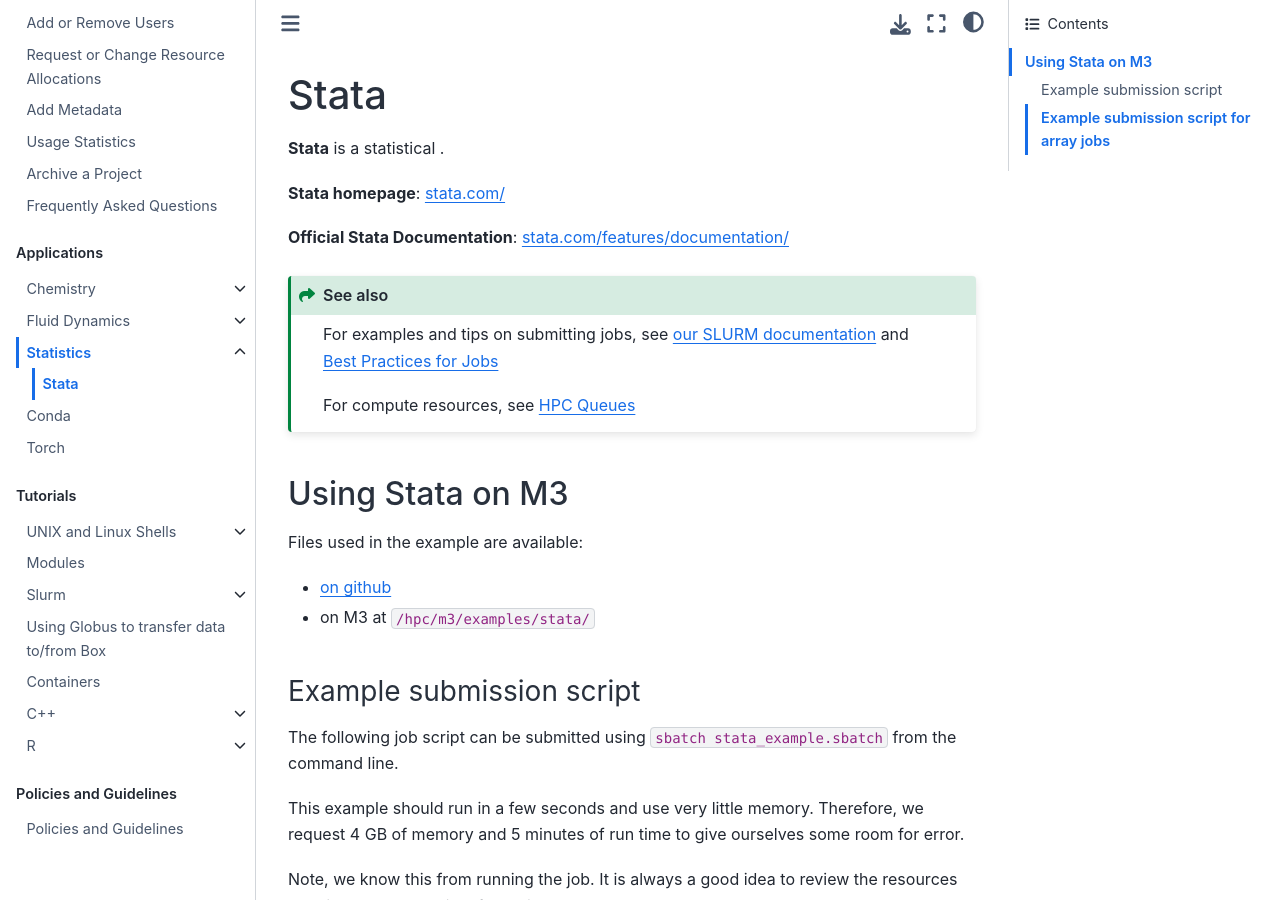
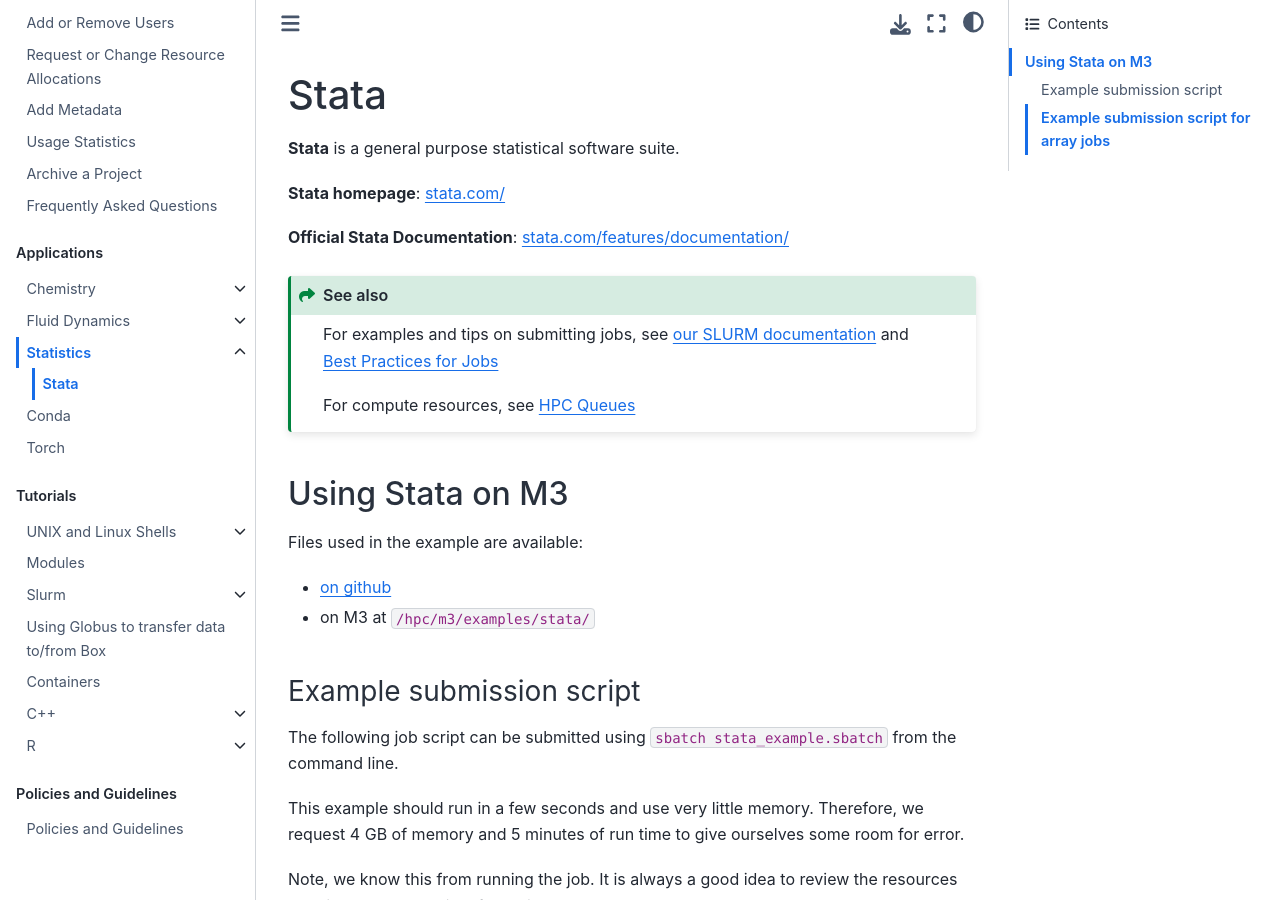
Before and after one commit to SouthernMethodistUniversity/hpc_docs, a Jupyter Book: the page built from docs/examples/stata/index.md, in a window 1280 px wide and 900 px high. Built offline with Jupyter Book 1.0.4 settings and Sphinx 7.4.7 and the Sphinx Book theme 1.1.4, drawn with Linux system fonts in a browser that asks for light colours.

Commit message:
Update index.md

```diff
--- a/docs/examples/stata/index.md
+++ b/docs/examples/stata/index.md
@@ -1,6 +1,6 @@
 # Stata
 
-**Stata** is a statistical .
+**Stata** is a general purpose statistical software suite.
 
 **Stata homepage**: [stata.com/](https://www.stata.com/)
 
```
